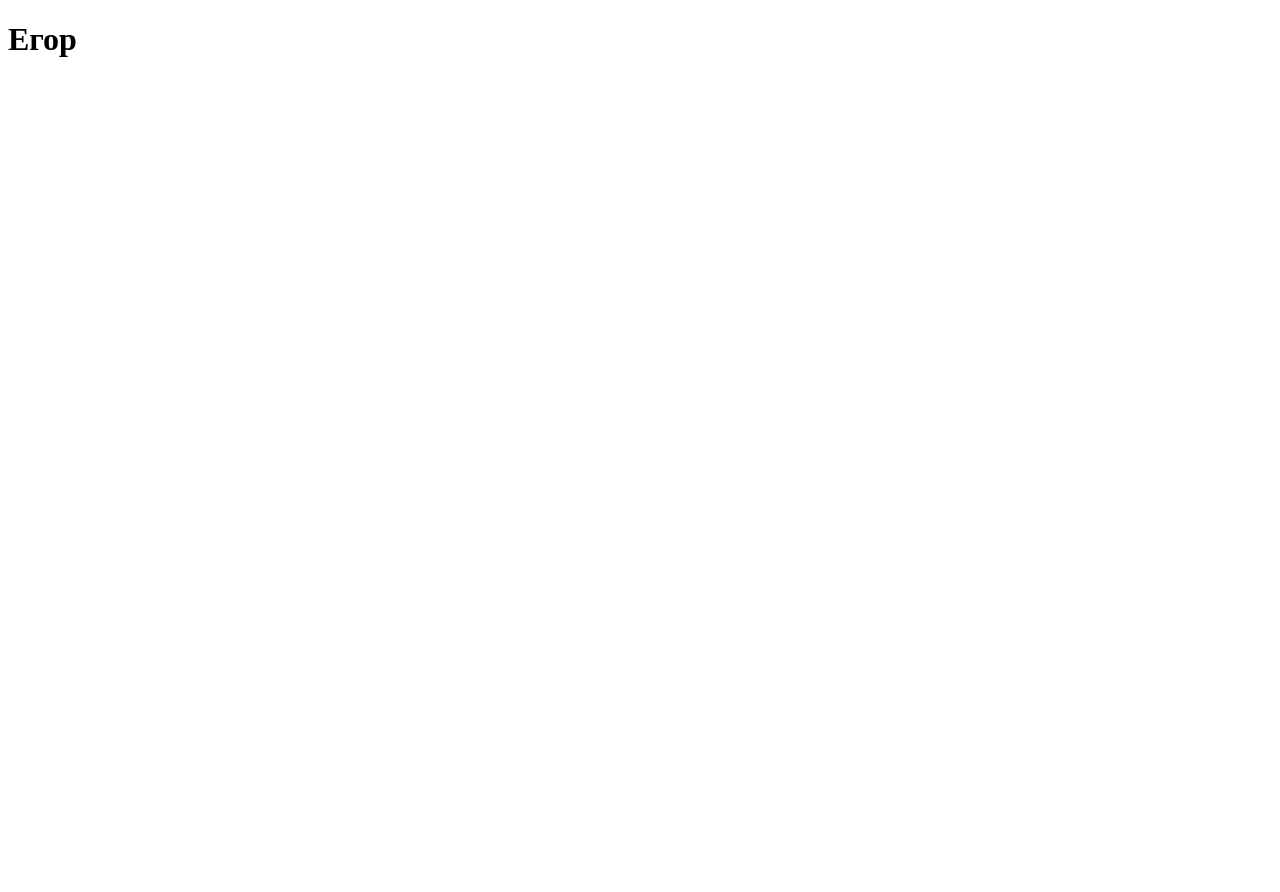
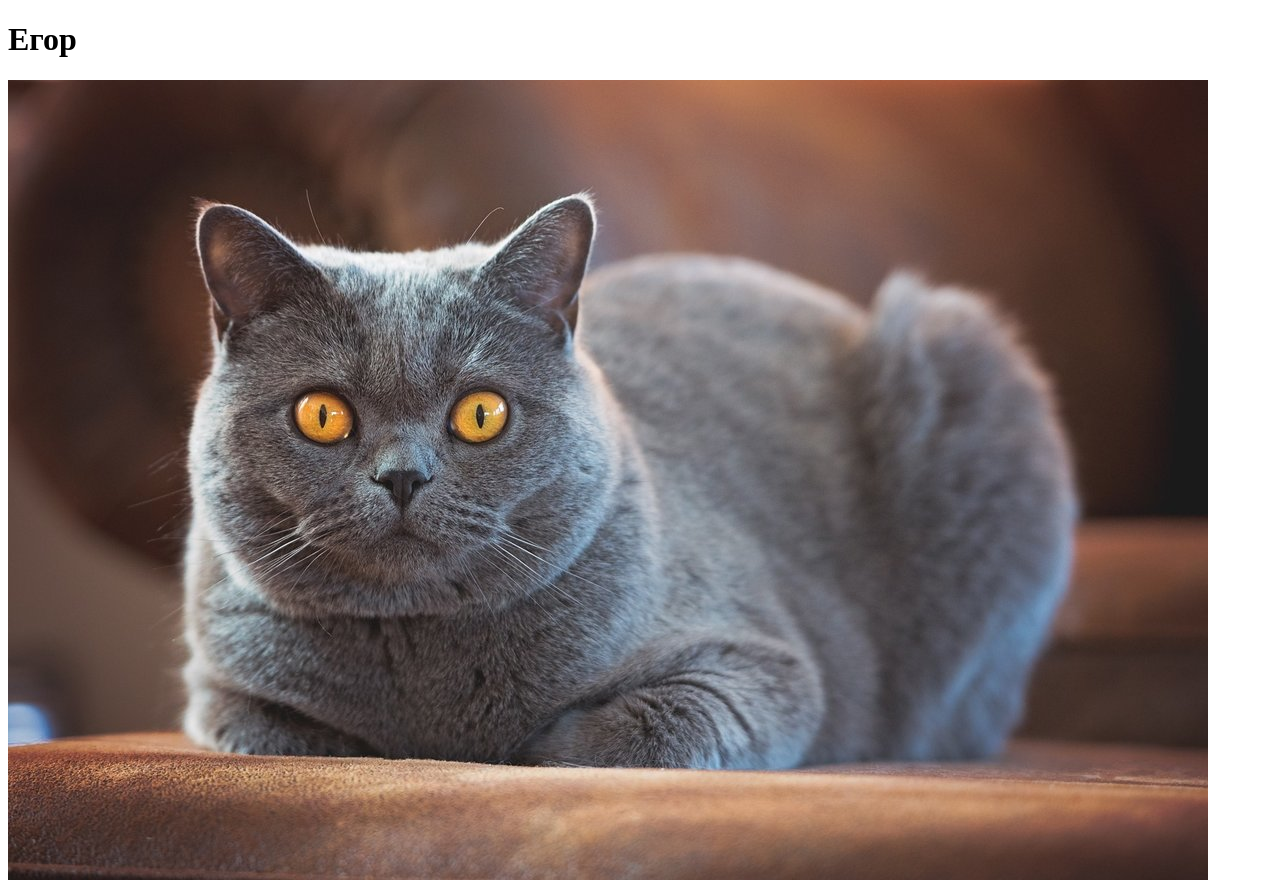
Before and after one commit to kalugaschool24/kalugaschool24.github.io, a plain HTML site: page index.html in a window 1280 px wide. Before the commit the page ends 800 px from the top, so only its background shows below. Drawn offline with Linux system fonts and the light colour scheme.

Commit message:
Add files via upload

```diff
--- a/index.html
+++ b/index.html
@@ -8,5 +8,6 @@
 </head>
 <body>
     <h1>Егор</h1>
+    <img src="/cit.jpg" alt="" srcset="">
 </body>
 </html>
```
